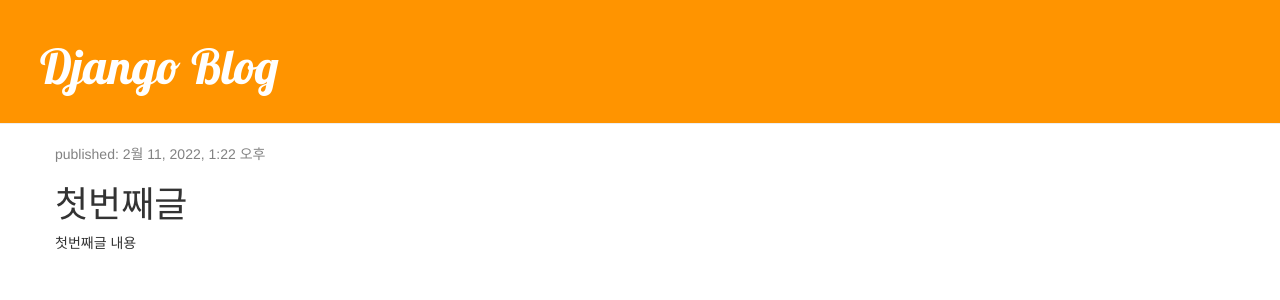
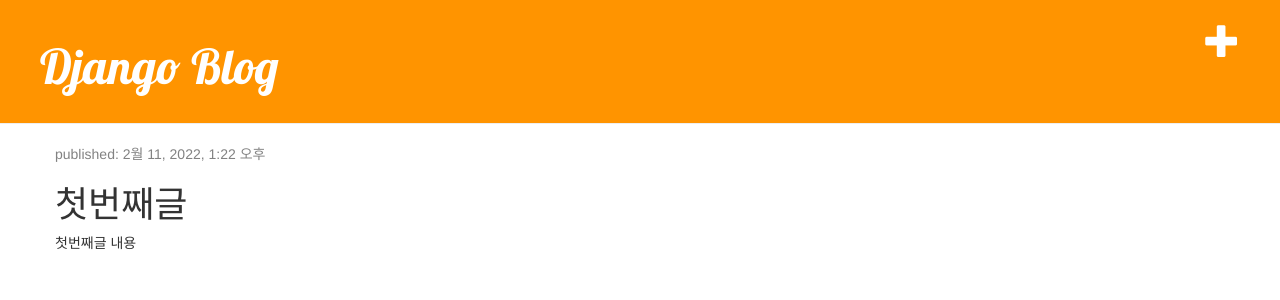
Before and after one commit to yusun31/python_django_blogapp_restframework1, a Django app: page /blog/post/1 in a window 1280 px wide. Shown: the top 300 px of the page. Run offline with Django 3.2, Linux system fonts and the light colour scheme; data comes from the database, SQL or seed files in the repository; some libraries are stand-ins or nearby versions.

Commit message:
base.html update

```diff
--- a/blog/templates/blog/base.html
+++ b/blog/templates/blog/base.html
@@ -11,6 +11,9 @@
 </head>
 <body>
     <div class="page-header">
+        <a href="{% url 'post_new' %}" class="top-menu">
+            <span class="glyphicon glyphicon-plus"></span>
+        </a>
         <h1><a href="{% url 'post_list_home' %}">Django Blog</a></h1>
     </div>
     <!-- HTML 주석 -->
--- a/blog/urls.py
+++ b/blog/urls.py
@@ -6,4 +6,6 @@
     path('', views.post_list, name='post_list_home'),
     # http://localhost:8000/blog/post/5
     path('post/<int:pk>', views.post_detail, name='post_detail'),
+    # http://localhost:8000/blog/post/new
+    path('post/new', views.post_new, name='post_new'),
 ]
```
